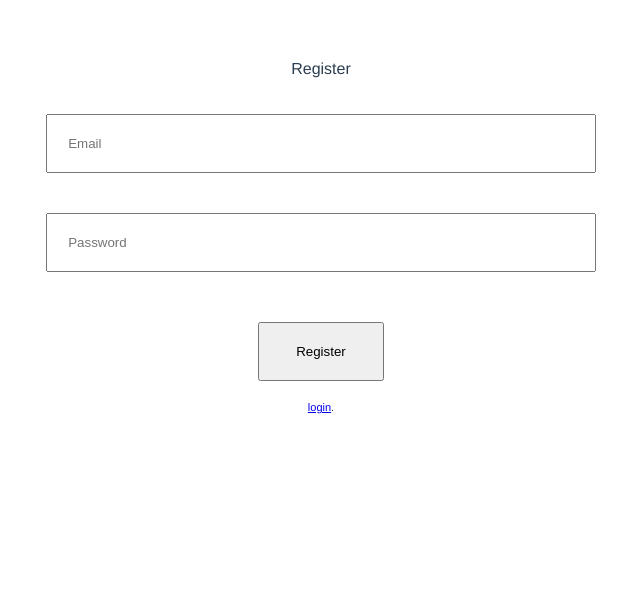
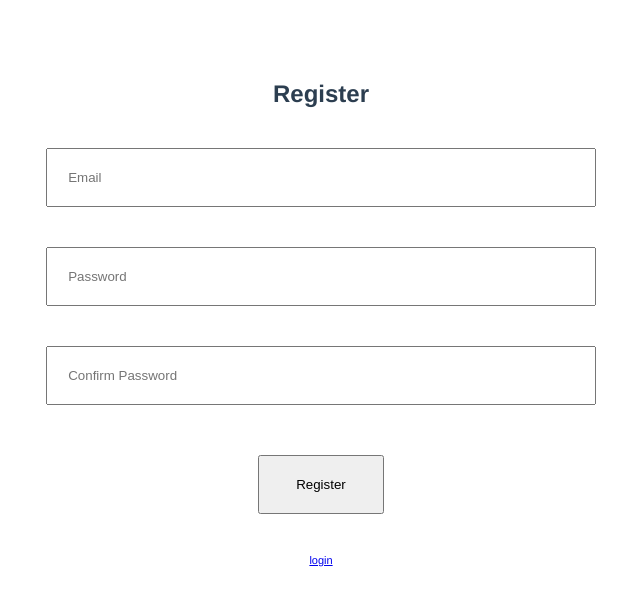
Before and after one commit to flobrflo/urss, a Vue app: page /register in a window 1280 px wide. Shown: the top 606 px of the page, without its empty margins (319-959 px from the left). Built offline with nearby package versions, Linux system fonts and the light colour scheme; no server answers.

Commit message:
update login form

```diff
--- a/src/components/LoginPage.vue
+++ b/src/components/LoginPage.vue
@@ -1,10 +1,18 @@
 <template>
-  <div class="login">
+  <form @submit="login" class="login">
     <h2>Login</h2>
-    <input type="text" v-model="email" placeholder="Email"><br>
-    <input type="password" v-model="password" placeholder="Password"><br>
-    <button @click="login">Sign in</button>
-  </div>
+    <div class="form-row">
+      <input type="email" v-model="email" placeholder="Email" required>
+    </div>
+
+    <div class="form-row">
+      <input type="password" v-model="password" placeholder="Password" required>
+    </div>
+
+    <div class="form-row">
+      <input type="submit" value="Sign In" class="submit-btn"/>
+    </div>
+  </form>
 </template>
 
 <script>
@@ -19,12 +27,15 @@
       };
     },
     methods: {
-      login: function() {
+      login: function(e) {
+        e.preventDefault();
+        e.stopPropagation();
+
         const auth = getAuth();
         signInWithEmailAndPassword(auth, this.email, this.password)
           .then((userCredential) => {
             // Signed in
-            console.log('user register :', userCredential.user);
+            console.log('user signin :', userCredential.user);
             this.$router.replace("dashboard");
           })
           .catch((error) => {
@@ -40,24 +51,25 @@
 <style scoped>
 /* "scoped" attribute limit the CSS to this component only */
 .login {
-  margin-top: 50px;
+  display: flex;
+  flex-direction: column;
+  justify-content: center;
+  margin-top: 40px;
+}
+.form-row {
+  display: flex;
+  flex-direction: row;
+  justify-content: center;
 }
 input {
   width: 40%;
   padding: 20px;
   margin: 20px 0;
 }
-button {
+.submit-btn {
   width: 10%;
   margin-top: 30px;
   padding: 20px;
   cursor: pointer;
 }
-p {
-  margin-top: 50px;
-  font-size: 16px;
-}
-p a {
-  cursor: pointer;
-}
 </style>
--- a/src/components/RegisterPage.vue
+++ b/src/components/RegisterPage.vue
@@ -1,14 +1,37 @@
 <template>
-  <div class="register">
-    <p>Register</p>
-    <input type="text" v-model="email" placeholder="Email">
-    <br>
-    <input type="password" v-model="password" placeholder="Password">
-    <br>
-    <button @click="register">Register</button>
-    <span><router-link to="/login">login</router-link>.
-    </span>
-  </div>
+  <form @submit="register" class="register">
+    <h2>Register</h2>
+
+    <div class="form-row">
+      <div class="nomark"></div>
+      <input type="email" v-model="email" placeholder="Email">
+      <div v-if="email_valid === null" class="nomark"></div>
+      <div v-if="email_valid" class="checkmark"></div>
+      <div v-if="email_valid != null && !email_valid" class="crossmark"></div>
+    </div>
+
+    <div class="form-row">
+      <div class="nomark"></div>
+      <input type="password" v-model="password" placeholder="Password">
+      <div v-if="password_valid === null" class="nomark"></div>
+      <div v-if="password_valid" class="checkmark"></div>
+      <div v-if="password_valid != null && !password_valid" class="crossmark"></div>
+    </div>
+
+    <div class="form-row">
+      <div class="nomark"></div>
+      <input type="password" v-model="confirm_password" placeholder="Confirm Password">
+      <div v-if="confirm_password_valid === null" class="nomark"></div>
+      <div v-if="confirm_password_valid" class="checkmark"></div>
+      <div v-if="confirm_password_valid != null && !confirm_password_valid" class="crossmark"></div>
+    </div>
+
+    <div class="form-row">
+      <input type="submit" value="Register" class="submit-btn"/>
+    </div>
+
+    <span><router-link to="/login">login</router-link></span>
+  </form>
 </template>
 
 <script>
@@ -19,11 +42,18 @@ export default {
   data() {
     return {
       email: "",
-      password: ""
+      email_valid: null,
+      password: "",
+      password_valid: null,
+      confirm_password: "",
+      confirm_password_valid: null
     };
   },
   methods: {
-    register: function() {
+    register: function(e) {
+      e.preventDefault();
+      e.stopPropagation();
+
       const auth = getAuth();
       createUserWithEmailAndPassword(auth, this.email, this.password)
         .then(
@@ -38,6 +68,45 @@ export default {
             console.log(errorCode, errorMessage);
           }
         );
+    },
+    validateEmail(email) {
+      if (/^[a-zA-Z0-9._%+-]+@[a-zA-Z0-9.-]+\.[a-zA-Z]{2,}$/.test(email)) {
+        this.email_valid = true;
+      } else {
+        this.email_valid = false;
+      }
+    },
+    validatePassword(password) {
+      if (password) {
+        this.password_valid = true;
+      } else {
+        this.password_valid = false;
+      }
+    },
+    validateConfirmPassword(password, originalPassword) {
+      if (password == originalPassword) {
+        this.confirm_password_valid = true;
+      } else {
+        this.confirm_password_valid = false;
+      }
+    }
+  },
+  watch: {
+    email (value) {
+      this.email = value;
+      this.email_valid = null;
+
+      this.validateEmail(value);
+    },
+    password (value) {
+      this.password = value;
+      this.password_valid = null;
+      this.validatePassword(value);
+    },
+    confirm_password (value) {
+      this.confirm_password = value;
+      this.confirm_password_valid = null;
+      this.validateConfirmPassword(value, this.password);
     }
   }
 };
@@ -45,14 +114,23 @@ export default {
 
 <style scoped>
 .register {
+  display: flex;
+  flex-direction: column;
+  justify-content: center;
   margin-top: 40px;
+}
+.form-row {
+  display: flex;
+  flex-direction: row;
+  justify-content: center;
+  align-items: center;
 }
 input {
   width: 40%;
   padding: 20px;
   margin: 20px 0;
 }
-button {
+.submit-btn {
   width: 10%;
   margin-top: 30px;
   padding: 20px;
@@ -63,4 +141,57 @@ span {
   margin-top: 20px;
   font-size: 11px;
 }
+
+.nomark {
+  position:relative;
+  display:inline-block;
+  padding-left: 10px;
+  width: 20px;
+}
+.checkmark {
+  position:relative;
+  display:inline-block;
+  margin-left: 10px;
+  width: 20px;
+  &:after{
+    content: '';
+    display: block;
+    width: 5px;
+    height: 12px;
+    border: solid #090;
+    border-width: 0 5px 5px 0;
+    transform: rotate(45deg);
+  }
+}
+
+.crossmark {
+  position:relative;
+  display:inline-block;
+  margin-left: 10px;
+  width: 20px;
+  &:after {
+    position: absolute;
+    content: '';
+    display: block;
+    width: 20px;
+    height: 0px;
+    border: solid #E00;
+    border-width: 0 0px 5px 0;
+    transform: rotate(45deg);
+    left:0;
+    top:0;
+  }
+  &:before {
+    position: absolute;
+    content: '';
+    display: block;
+    width: 20px;
+    height: 0px;
+    border: solid #E00;
+    border-width: 0 0px 5px 0;
+    transform: rotate(-45deg);
+    left:0;
+    top:0;
+  }
+}
 </style>
```
